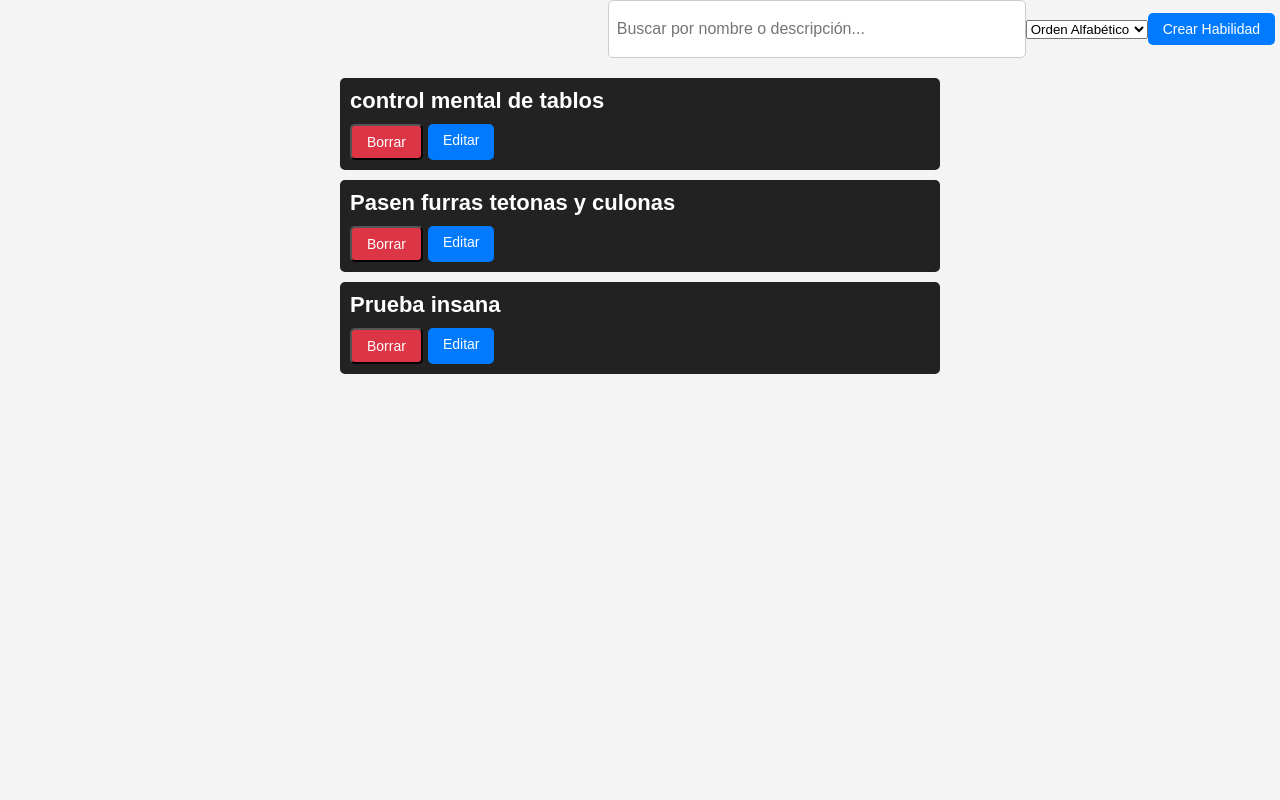
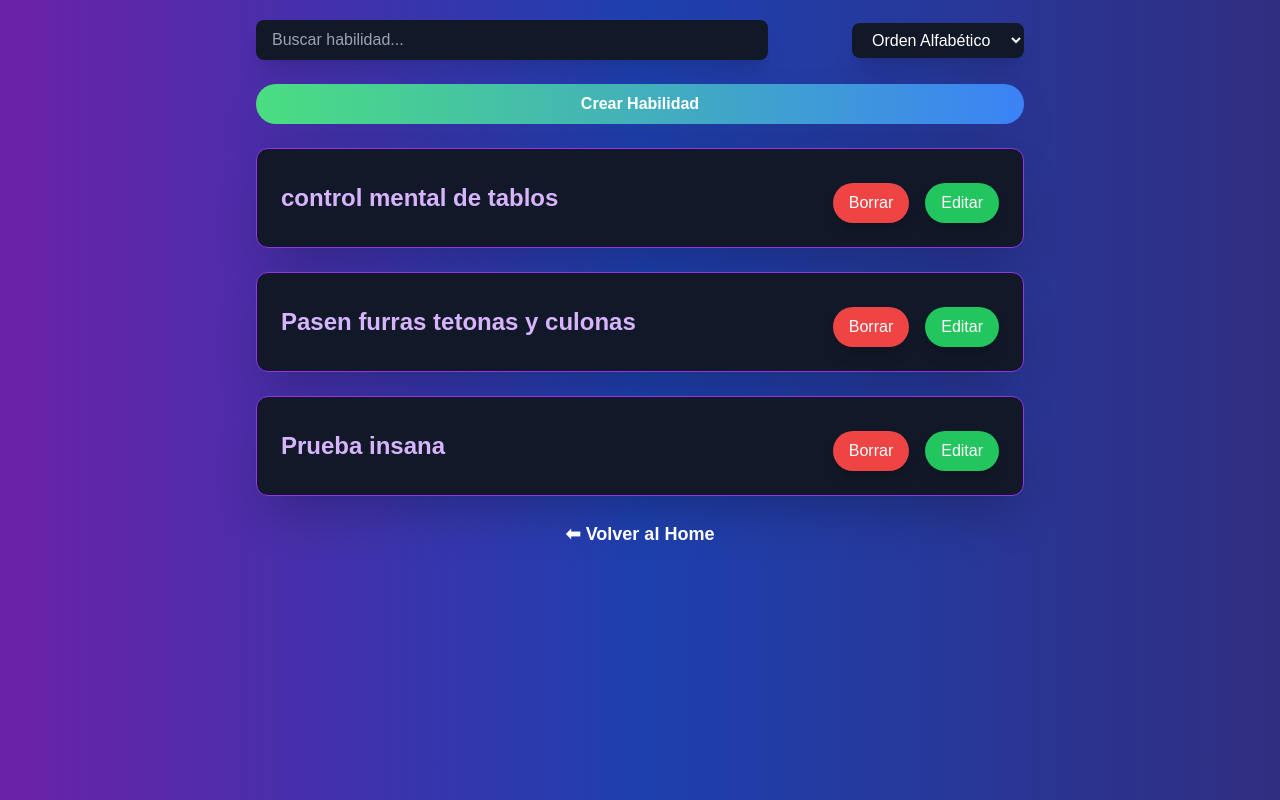
Before and after one commit to Burnt4023/Web_DnD, a Flask app: page /admin/habilidades in a window 1280 px wide. Run offline with Flask 3, Linux system fonts and the light colour scheme; a user stored in the database is signed in; data comes from the database, SQL or seed files in the repository; some libraries are stand-ins or nearby versions.

Commit message:
css menu admin (empezado)

```diff
--- a/static/css/admin/habilidades.css
+++ b/static/css/admin/habilidades.css
@@ -1,14 +1,15 @@
 /* Estilo general */
 body {
-    font-family: Arial, sans-serif;
-    background-color: #f4f4f4;
+    font-family: 'Poppins', sans-serif;
+    background: linear-gradient(to right, #1a1a2e, #16213e, #0f3460);
+    color: white;
     margin: 0;
     padding: 0;
 }
 
 /* Contenedor de habilidades */
 .habilidades-container {
-    text-align: right;  /* Alineamos todo a la derecha */
+    text-align: center;
     margin: 20px;
 }
 
@@ -16,110 +17,110 @@ body {
 .search-container {
     margin-bottom: 20px;
     display: flex;
-    justify-content: flex-end;
+    justify-content: center;
     align-items: center;
 }
 
 .search-bar {
-    width: 400px;  /* Aumentamos el ancho de la barra de búsqueda */
-    height: 40px;  /* Aumentamos la altura */
-    padding: 8px;
+    width: 400px;
+    height: 45px;
+    padding: 10px;
     font-size: 16px;
-    border-radius: 5px;
-    border: 1px solid #ccc;
+    border-radius: 10px;
+    border: none;
+    background: #1b1b3a;
+    color: white;
+    transition: all 0.3s ease-in-out;
+    box-shadow: 0 0 10px rgba(255, 255, 255, 0.2);
 }
 
 .search-bar:focus {
     outline: none;
-    border-color: #2c3e50;
+    border: none;
+    box-shadow: 0 0 15px rgba(104, 228, 255, 0.8);
 }
 
 /* Botón de crear habilidad */
 #create-habilidad-btn {
-    margin-left: 10px;
-    padding: 10px 20px;
-    background-color: #28a745;
+    padding: 12px 25px;
+    background: linear-gradient(to right, #4caf50, #2ecc71);
     color: white;
     border: none;
-    border-radius: 5px;
+    border-radius: 50px;
+    font-size: 18px;
+    font-weight: bold;
     cursor: pointer;
-    font-size: 16px;
+    transition: all 0.3s ease-in-out;
+    box-shadow: 0 4px 15px rgba(72, 239, 128, 0.3);
 }
 
 #create-habilidad-btn:hover {
-    background-color: #218838;
+    background: linear-gradient(to right, #2ecc71, #27ae60);
+    transform: scale(1.05);
+    box-shadow: 0 6px 20px rgba(72, 239, 128, 0.5);
 }
 
+/* Lista de habilidades */
 .habilidades-list {
-    width: 60%; /* Ajusta el ancho de la lista */
-    max-width: 600px; /* Evita que se expanda demasiado en pantallas grandes */
-    margin: 0 auto; /* Centra la lista en la pantalla */
+    width: 80%;
+    max-width: 800px;
+    margin: 0 auto;
     padding: 0;
     list-style: none;
 }
 
 .habilidad-item {
     position: relative;
-    background-color: #222; /* Color de fondo oscuro */
-    color: white;
-    padding: 10px;
-    margin-bottom: 10px;
-    border-radius: 5px;
-    cursor: pointer;
+    background: rgba(0, 0, 0, 0.7);
+    padding: 15px;
+    margin-bottom: 15px;
+    border-radius: 10px;
+    box-shadow: 0 4px 15px rgba(104, 228, 255, 0.3);
+    transition: all 0.3s ease-in-out;
 }
+
+.habilidad-item:hover {
+    transform: scale(1.05);
+    box-shadow: 0 6px 20px rgba(104, 228, 255, 0.5);
+}
+
 /* Nombres de habilidades */
 .habilidad-name {
-    font-size: 22px;  /* Tamaño de fuente ajustado */
+    font-size: 22px;
     font-weight: bold;
     cursor: pointer;
-    margin-bottom: 5px;
-    position: relative;
+    transition: all 0.3s ease-in-out;
 }
 
+.habilidad-name:hover {
+    color: #6be3ff;
+}
+
+/* Tooltip */
 .tooltip-content {
     position: absolute;
     left: 50%;
-    transform: translateX(-50%) translateY(-5px);
-    width: 250px;
-    background-color: rgba(0, 0, 0, 0.85);
+    top: 100%;
+    transform: translateX(-50%) translateY(10px);
+    width: 260px;
+    background: rgba(0, 0, 0, 0.9);
     color: white;
     text-align: left;
-    padding: 8px;
-    border-radius: 4px;
-    font-size: 12px;
-    line-height: 1.4;
+    padding: 10px;
+    border-radius: 6px;
+    font-size: 14px;
     opacity: 0;
-    pointer-events: none;
-    transition: opacity 0.2s ease-in-out, transform 0.2s ease-in-out;
-    z-index: 50;
+    transition: all 0.3s ease-in-out;
+    box-shadow: 0 4px 15px rgba(255, 255, 255, 0.3);
+    z-index: 10;
 }
 
-  /* Mostrar tooltip al hacer hover */
 .habilidad-item:hover .tooltip-content {
     opacity: 1;
-    pointer-events: auto;
+    transform: translateX(-50%) translateY(0);
 }
 
-  /* Si el tooltip se sale de la pantalla por arriba, se muestra abajo */
-  .tooltip-below {
-    bottom: auto !important;
-    top: 100% !important;
-    transform: translateX(-50%) translateY(5px) !important;
-  }
-
-/* Triángulo de la punta del tooltip */
-.tooltip-content::after {
-    content: '';
-    position: absolute;
-    top: 50%;
-    left: -10px;
-    margin-top: -5px;
-    border-width: 5px;
-    border-style: solid;
-    border-color: transparent transparent transparent #2c3e50;
-}
-
-/* Acciones de los botones (editar y borrar) */
+/* Acciones de los botones */
 .habilidad-actions {
     display: flex;
     justify-content: flex-start;
@@ -127,27 +128,31 @@ body {
 }
 
 .btn {
-    padding: 8px 15px;
-    font-size: 14px;
-    border-radius: 5px;
+    padding: 10px 20px;
+    font-size: 16px;
+    border-radius: 10px;
     text-decoration: none;
     color: white;
-    margin-right: 5px;
+    font-weight: bold;
+    transition: all 0.3s ease-in-out;
     cursor: pointer;
+    box-shadow: 0 4px 15px rgba(255, 255, 255, 0.2);
 }
 
 .btn-edit {
-    background-color: #007bff;
+    background: linear-gradient(to right, #2196f3, #42a5f5);
 }
 
 .btn-edit:hover {
-    background-color: #0056b3;
+    background: linear-gradient(to right, #42a5f5, #64b5f6);
+    transform: scale(1.1);
 }
 
 .btn-delete {
-    background-color: #dc3545;
+    background: linear-gradient(to right, #e53935, #ff5252);
 }
 
 .btn-delete:hover {
-    background-color: #c82333;
+    background: linear-gradient(to right, #ff5252, #ff867f);
+    transform: scale(1.1);
 }
--- a/templates/admin/habilidades/habilidades.html
+++ b/templates/admin/habilidades/habilidades.html
@@ -4,60 +4,63 @@
     <meta charset="UTF-8" />
     <meta name="viewport" content="width=device-width, initial-scale=1.0" />
     <title>Habilidades</title>
-    <link rel="icon" href="../../../../../static/images/favicon.png" type="image/png" />
     <link rel="stylesheet" href="../../static/css/admin/habilidades.css" />
+    <script src="https://cdn.tailwindcss.com"></script>
   </head>
-  <body>
-    <div class="search-container">
-      <input type="text" id="search" class="search-bar" placeholder="Buscar por nombre o descripción..." onkeyup="filterHabilidades()">
+  <body class="bg-gradient-to-r from-purple-800 via-blue-800 to-indigo-900 text-white flex flex-col items-center p-5 min-h-screen">
+    <div class="w-full max-w-3xl">
+      <div class="flex items-center justify-between mb-6">
+        <input type="text" id="search" class="w-2/3 px-4 py-2 rounded-lg bg-gray-900 text-white focus:outline-none focus:ring-4 focus:ring-purple-500 transition-all duration-300 shadow-xl" placeholder="Buscar habilidad..." onkeyup="filterHabilidades()">
 
-      <select id="sortCriteria" class="sort-dropdown" onchange="filterHabilidades()">
+        <select id="sortCriteria" class="px-4 py-2 rounded-lg bg-gray-900 text-white focus:ring-4 focus:ring-purple-500 transition-all duration-300 shadow-xl" onchange="filterHabilidades()">
           <option value="nombre">Orden Alfabético</option>
           <option value="coste">Coste</option>
           <option value="rango">Rango</option>
           <option value="duracion">Duración</option>
           <option value="casteo">Casteo</option>
         </select>
-
-      <a href="{{ url_for('admin_crear_habilidad') }}" class="btn btn-edit">Crear Habilidad</a>
       </div>
 
-    <ul class="habilidades-list" id="habilidades-list">
+      <a href="{{ url_for('admin_crear_habilidad') }}" class="block text-center bg-gradient-to-r from-green-400 to-blue-500 hover:from-green-500 hover:to-blue-600 text-white font-bold py-2 px-6 rounded-full shadow-2xl transform transition hover:scale-110">Crear Habilidad</a>
+    </div>
+
+    <ul class="w-full max-w-3xl mt-6 space-y-6" id="habilidades-list">
       {% for habilidad, detalle in habilidades.items() %}
-        <li class="habilidad-item"
+        <li class="bg-gray-900 p-6 rounded-xl shadow-2xl transition-transform transform hover:scale-105 relative habilidad-item border border-purple-600 hover:border-blue-400"
             data-nombre="{{ habilidad }}"
             data-coste="{{ detalle['coste'] }}"
             data-rango="{{ detalle['rango'] }}"
             data-duracion="{{ detalle['duracion'] }}"
             data-casteo="{{ detalle['casteo'] }}">
-          <div class="relative inline-block">
-            <span class="habilidad-name cursor-pointer text-blue-600 hover:underline">{{ habilidad }}</span>
-            <div class="tooltip-content absolute left-1/2 bottom-full transform -translate-x-1/2 mb-2 w-64 bg-gray-800 text-white text-xs rounded py-2 px-3 z-10 hidden">
+          <div class="flex justify-between items-center">
+            <span class="habilidad-name text-2xl font-bold text-purple-300 cursor-pointer hover:underline">{{ habilidad }}</span>
+
+            <div class="habilidad-actions flex space-x-4">
+              <form action="{{ url_for('admin_borrar_habilidad', nombre_habilidad=habilidad) }}" method="POST">
+                <button type="submit" class="px-4 py-2 bg-red-500 hover:bg-red-600 text-white rounded-full shadow-lg transform transition hover:scale-110">Borrar</button>
+              </form>
+              <a href="{{ url_for('admin_editar_habilidad', nombre_habilidad=habilidad) }}" class="px-4 py-2 bg-green-500 hover:bg-green-600 text-white rounded-full shadow-lg transform transition hover:scale-110">Editar</a>
+            </div>
+          </div>
+
+          <div class="tooltip-content bg-gray-800 text-sm text-white rounded-lg p-4 mt-2 hidden shadow-xl border border-blue-500">
             <p><strong>Coste:</strong> {{ detalle['coste'] }}</p>
             <p><strong>Rango:</strong> {{ detalle['rango'] }} ft</p>
             <p><strong>Duración:</strong> {{ detalle['duracion'] }}</p>
             <p><strong>Casteo:</strong> {{ detalle['casteo'] }}</p>
-              <p class="mt-2"><strong>Descripción:</strong> {{ detalle['descripcion'] }}</p>
+            <p><strong>Descripción:</strong> {{ detalle['descripcion'] }}</p>
             {% if detalle['clase'] %}
               <p><strong>Clase:</strong> {{ detalle['clase'] }}</p>
             {% endif %}
             {% if detalle['raza'] %}
               <p><strong>Raza:</strong> {{ detalle['raza'] }}</p>
             {% endif %}
-              {% if detalle['otro'] and detalle['otro'] != 'None' %}
-                <p class="mt-2"> ({{ detalle['otro'] }})</p>
-              {% endif %}
-            </div>
-            <div class="habilidad-actions">
-              <form action="{{ url_for('admin_borrar_habilidad', nombre_habilidad=habilidad) }}" method="POST" style="display: inline;">
-                <button type="submit" class="btn btn-delete">Borrar</button>
-              </form>
-              <a href="{{ url_for('admin_editar_habilidad', nombre_habilidad=habilidad) }}" class="btn btn-edit">Editar</a>
-            </div>
           </div>
         </li>
       {% endfor %}
     </ul>
+
+    <a href="/" class="block mt-6 text-lg font-bold text-indigo-280 hover:text-indigo-400 transition-transform transform hover:scale-105">⬅ Volver al Home</a>
 
     <script>
       function filterHabilidades() {
@@ -66,31 +69,20 @@
         var habilidadesList = document.getElementById("habilidades-list");
         var habilidadesItem = Array.from(habilidadesList.getElementsByClassName("habilidad-item"));
 
-        // Filtrar habilidades por nombre o descripción
         habilidadesItem.forEach(item => {
           var nombre = item.getElementsByClassName("habilidad-name")[0].innerHTML.toUpperCase();
-          var descripcion = item.getElementsByClassName("tooltip-content")[0].innerText.toUpperCase();
-          item.style.display = (nombre.indexOf(input) > -1 || descripcion.indexOf(input) > -1) ? "" : "none";
+          item.style.display = (nombre.indexOf(input) > -1) ? "" : "none";
         });
 
-        // Ordenar habilidades según criterio seleccionado
         habilidadesItem.sort((a, b) => {
           var valA = a.dataset[criteria] || "";
           var valB = b.dataset[criteria] || "";
-
-          // Si es un número (rango), ordenar numéricamente
-          if (criteria === "rango") {
-            return parseInt(valA) - parseInt(valB);
-          }
-
-          return valA.localeCompare(valB);
+          return isNaN(valA) ? valA.localeCompare(valB) : parseInt(valA) - parseInt(valB);
         });
 
-        // Limpiar la lista y volver a agregar los elementos en orden
         habilidadesList.innerHTML = "";
         habilidadesItem.forEach(item => habilidadesList.appendChild(item));
       }
     </script>
-
   </body>
 </html>
```
Lines whose indentation alone changed are shown as unchanged.
